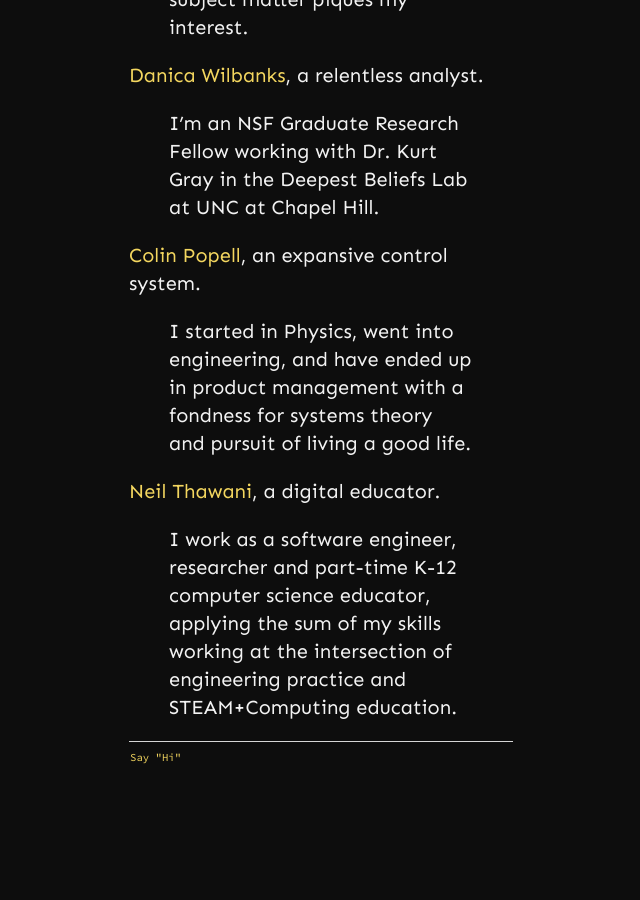
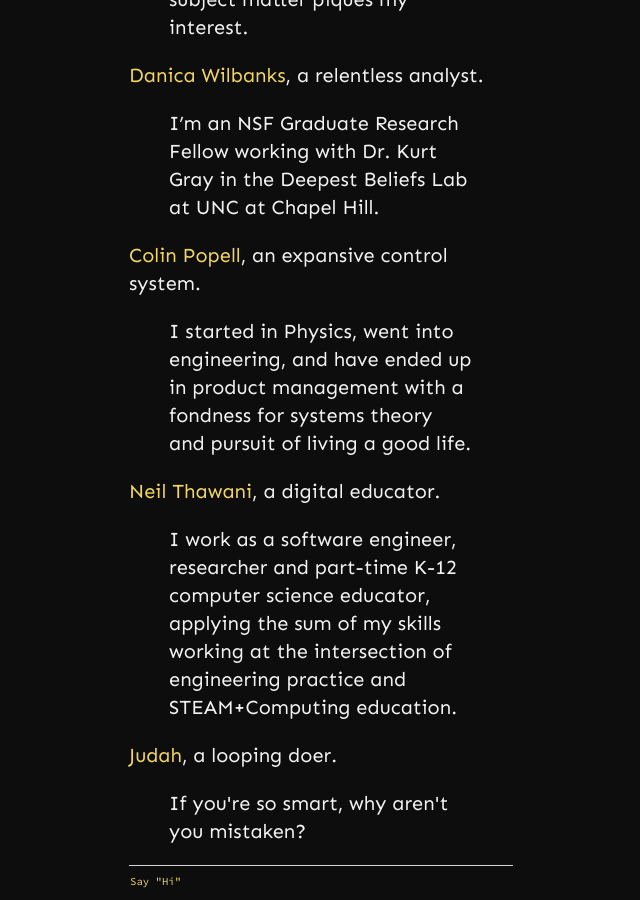
Before and after one commit to ray-dorai/ray-dorai.github.io, a Jekyll site: the page built from neighbors.html, in a window 1280 px wide and 900 px high, scrolled down 1712 px. Shown: the whole window, without its empty margins (319-959 px from the left). Built offline with Jekyll 4.4.1, drawn with Linux system fonts in a browser that asks for light colours; before the commit the page ends 2488 px from its top, so only the background shows below that.

Commit message:
Update neighbors.html

```diff
--- a/neighbors.html
+++ b/neighbors.html
@@ -31,6 +31,9 @@ title: Neighbors
                   <blockquote><p>I started in Physics, went into engineering, and have ended up in product management with a fondness for systems theory and pursuit of living a good life.</p></blockquote> </p>
 	        <p><a href="https://lioninawhat.com/">Neil Thawani</a>, a digital educator.
                   <blockquote><p>I work as a software engineer, researcher and part-time K-12 computer science educator, applying the sum of my skills working at the intersection of engineering practice and STEAM+Computing education.</p></blockquote> </p>
+                <p><a href="https://joodaloop.com/">Judah</a>, a looping doer.
+                  <blockquote><p>If you're so smart, why aren't you mistaken?</p></blockquote> </p>
+
 
 
 
```
